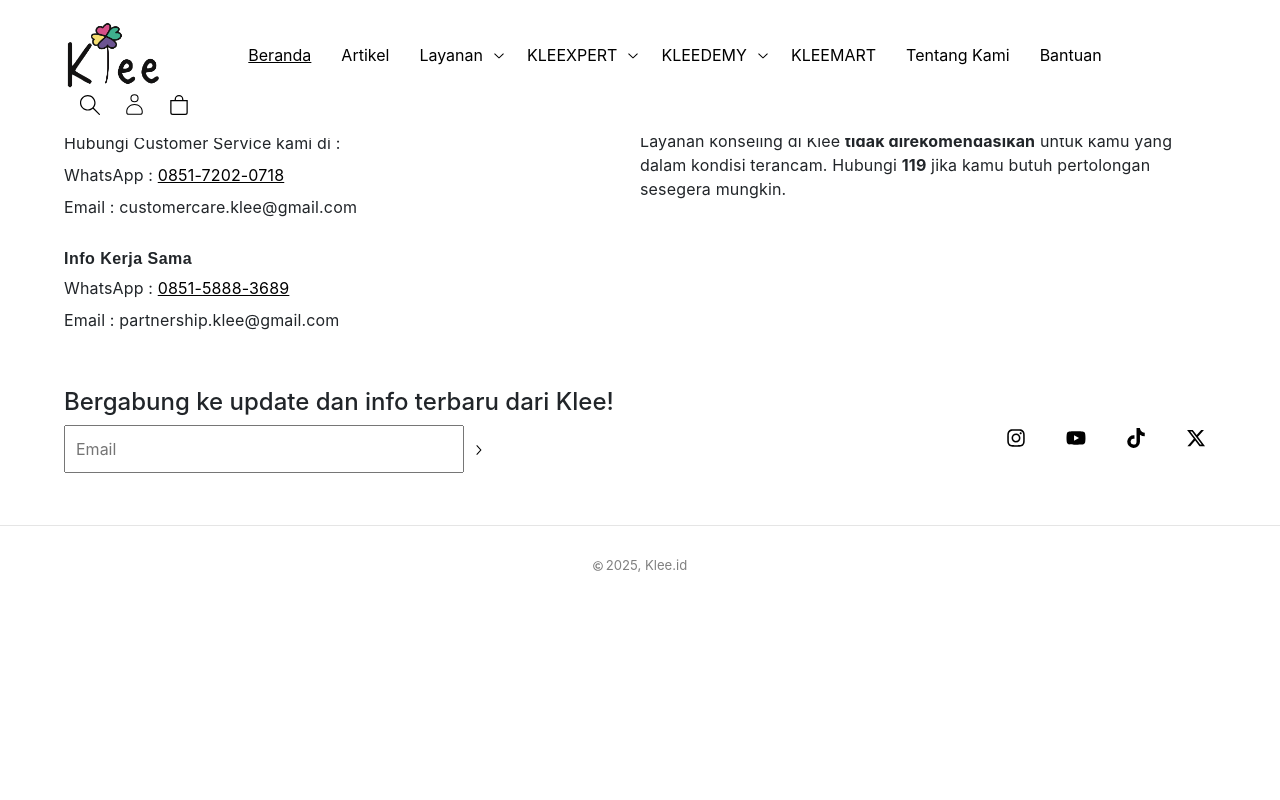
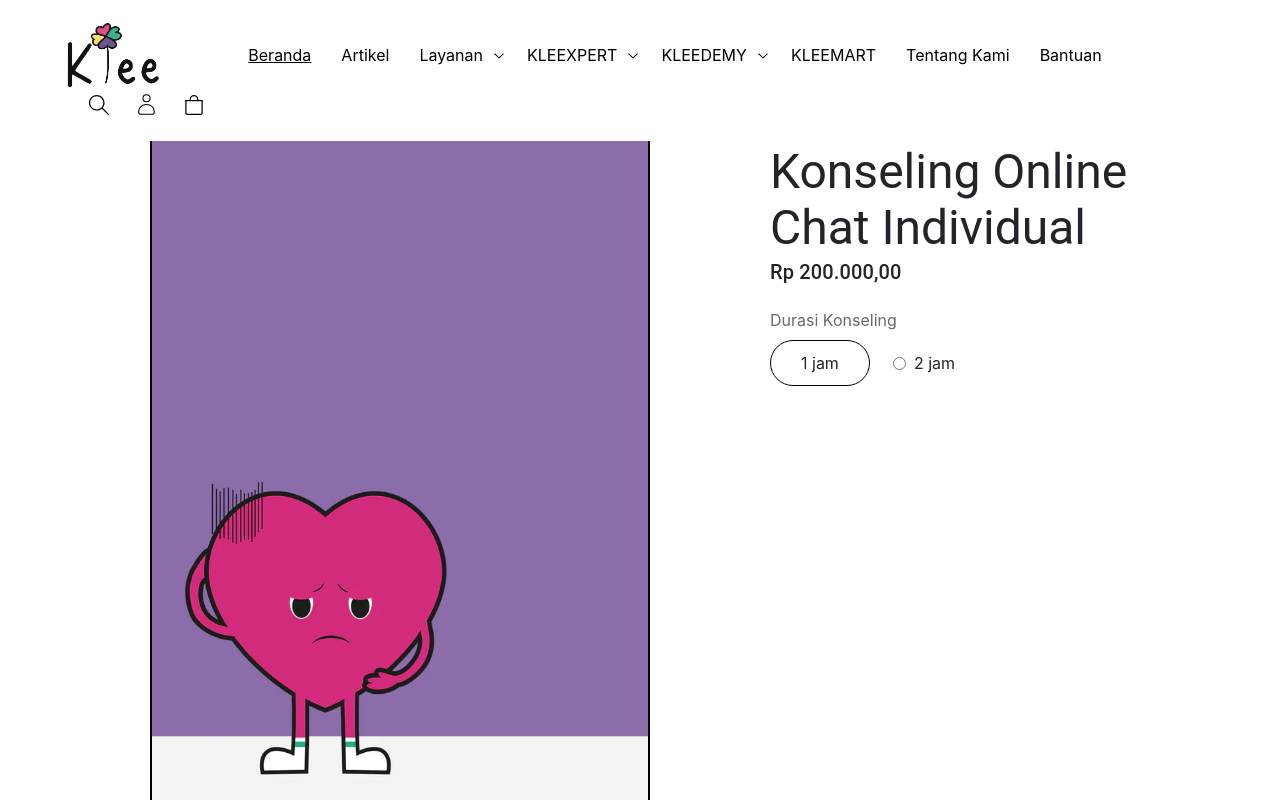
Before and after one commit to LouisWangg/Prends, a React (Create React App) app in the folder client/: page /detailPage in a window 1280 px wide. Shown: the top 800 px of the page. Built offline with nearby package versions, Linux system fonts and the light colour scheme.

Commit message:
Create Detail Page page and modify frontend css

```diff
--- a/client/src/App.js
+++ b/client/src/App.js
@@ -10,6 +10,7 @@ import Line from "./components/Line";
 import Login from "./pages/Login";
 import Register from "./pages/Register";
 import Home from "./pages/Home";
+import DetailPage from "./pages/DetailPage";
 import Article from "./pages/Article";
 import Store from "./pages/Store";
 import AboutUs from "./pages/AboutUs";
@@ -25,6 +26,7 @@ function App() {
             <Route path="/" element={<Home />} />
             <Route path="/login" element={<Login />} />
             <Route path="/register" element={<Register />} />
+            <Route path="/detailPage" element={<DetailPage />} />
             <Route path="/article" element={<Article />} />
             <Route path="/store" element={<Store />} />
             <Route path="/aboutUs" element={<AboutUs />} />
--- a/client/src/components/Footer.css
+++ b/client/src/components/Footer.css
@@ -3,18 +3,18 @@
   padding: 20px 5%;
 }
 
-.left,
-.right {
+.leftSection,
+.rightSection {
   flex: 1;
 }
 
-a {
+.footerLink {
   color: black;
   text-decoration: underline;
   text-decoration-thickness: 0.5px;
 }
 
-a:hover {
+.footerLink:hover {
   color: black;
   text-decoration-thickness: 2px;
 }
@@ -34,13 +34,24 @@ a:hover {
   cursor: pointer;
 }
 
-.rightIcon {
+.footerButton {
+  color: black;
+  text-decoration: underline;
+  text-decoration-thickness: 0.5px;
+}
+
+.footerButton:hover {
+  color: black;
+  text-decoration-thickness: 2px;
+}
+
+.footerIcon {
   width: 20px;
   height: 20px;
   margin-left: 30px;
 }
 
-.socialMedias .right a {
+.socialMedias .rightSection .footerButton {
   width: 50px;
   height: 50px;
   margin-right: 10px;
@@ -49,7 +60,7 @@ a:hover {
   transform-origin: right center; /* optional, default is center */
 }
 
-.socialMedias .right a:hover {
+.socialMedias .rightSection .footerButton:hover {
   transform: scale(1.2);
 }
 
--- a/client/src/components/Footer.js
+++ b/client/src/components/Footer.js
@@ -15,7 +15,7 @@ const Footer = () => {
   return (
     <Fragment>
       <div className="footerContainer">
-        <div className="left">
+        <div className="leftSection">
           <h4>Butuh Bantuan?</h4>
           <p style={{ marginTop: "20px", marginBottom: "8px" }}>
             Hubungi Customer Service kami di :{" "}
@@ -31,50 +31,38 @@ const Footer = () => {
                   "noopener, noreferrer"
                 );
               }}
+              className="footerLink"
             >
               0851-7202-0718
             </Link>
           </p>
-          <p>Email : customercare.klee@gmail.com</p>
+          <p>Email : customercare.prends@gmail.com</p>
+          <p>Info Kerjasama : prends.indonesia@gmail.com</p>
+        </div>
 
-          <h6 style={{ marginTop: "30px", marginBottom: "8px" }}>Info Kerja Sama</h6>
-          <p style={{ marginBottom: "8px" }}>
-            WhatsApp :{" "}
-            <Link
-              onClick={(event) => {
-                event.preventDefault();
-                window.open(
-                  "https://api.whatsapp.com/send/?phone=6285158883689&text&type=phone_number&app_absent=0",
-                  "_blank",
-                  "noopener, noreferrer"
-                );
-              }}
-            >
-              0851-5888-3689
-            </Link>
-          </p>
-          <p>Email : partnership.klee@gmail.com</p>
-        </div>
-        <div className="right">
+        <div className="rightSection">
           <h4>Perhatian :</h4>
           <p style={{ marginTop: "18px", marginBottom: "8px" }}>
-            Layanan konseling di Klee <b>tidak direkomendasikan</b> untuk kamu
+            Layanan konseling di prends <b>tidak direkomendasikan</b> untuk kamu
             yang dalam kondisi terancam. Hubungi <b>119</b> jika kamu butuh
             pertolongan sesegera mungkin.
           </p>
         </div>
       </div>
+
       <div style={{ marginBottom: "30px", padding: "20px 5%" }}>
-        <h4>Bergabung ke update dan info terbaru dari Klee!</h4>
+        <h4>Bergabung ke update dan info terbaru dari prends!</h4>
         <div className="socialMedias">
-          <div className="left">
-            <input placeholder="Email" style={{width: "400px"}} />
-            <button>
-              <RxChevronRight />
-            </button>
+          <div className="leftSection">
+            <div className="emailInputWrapper">
+              <input placeholder="Email" style={{ width: "400px" }} />
+              <button>
+                <RxChevronRight />
+              </button>
+            </div>
           </div>
           <div
-            className="right"
+            className="rightSection"
             style={{ display: "flex", justifyContent: "flex-end" }}
           >
             {/* <a
@@ -82,35 +70,39 @@ const Footer = () => {
               target="_blank"
               rel="noopener noreferrer"
             >
-              <FaFacebook className="rightIcon" />
+              <FaFacebook className="footerIcon" />
             </a> */}
             <a
               href="https://www.instagram.com/prends.id/"
               target="_blank"
               rel="noopener noreferrer"
+              className="footerButton"
             >
-              <FaInstagram className="rightIcon" />
+              <FaInstagram className="footerIcon" />
             </a>
             <a
               href="https://www.youtube.com/@prendsindonesia"
               target="_blank"
               rel="noopener noreferrer"
+              className="footerButton"
             >
-              <FaYoutube className="rightIcon" />
+              <FaYoutube className="footerIcon" />
             </a>
             <a
               href="https://www.tiktok.com/@prends.id"
               target="_blank"
               rel="noopener noreferrer"
+              className="footerButton"
             >
-              <FaTiktok className="rightIcon" />
+              <FaTiktok className="footerIcon" />
             </a>
             <a
               href="https://x.com/prendstwt"
               target="_blank"
               rel="noopener noreferrer"
+              className="footerButton"
             >
-              <FaXTwitter className="rightIcon" />
+              <FaXTwitter className="footerIcon" />
             </a>
           </div>
         </div>
@@ -127,7 +119,7 @@ const Footer = () => {
         <small>
           2025,{" "}
           <Link to="/" className="footerLinkText">
-            Klee.id
+            prends
           </Link>
         </small>
       </div>
--- a/client/src/components/Navbar.css
+++ b/client/src/components/Navbar.css
@@ -47,24 +47,39 @@ li a:hover {
   justify-self: end;
 }
 
-.navbarButtons .button {
+.navbarButton {
+  color: black;
   border: none;
   background-color: inherit;
-  margin-left: 10px;
+  margin-left: 25px;
+  cursor: pointer;
+  display: inline-flex;
+  align-items: center;
+  justify-content: center;
+  text-decoration: none;
+  padding: 0;
 }
 
-.button:active {
+.navbarButton:active {
   border: none;
 }
 
-.button:hover {
+.navbarButton:hover {
+  color: black;
   transform: scale(1.2);
   transition: transform 0.2s ease;
 }
 
-.icon {
+.navbarIcon {
   width: 20px;
   height: 20px;
+}
+
+.userIcon {
+  width: 25px;
+  height: 25px;
+  position: relative;
+  top: 2px;
 }
 
 .navbarMenuIcon {
--- a/client/src/components/Navbar.js
+++ b/client/src/components/Navbar.js
@@ -237,24 +237,15 @@ const Navbar = () => {
           </li>
         </ul>
         <div className="navbarButtons">
-          <button className="button" onClick={() => changePath("/login")}>
-            <SlMagnifier className="icon" />
+          <button className="navbarButton" onClick={() => changePath("/login")}>
+            <SlMagnifier className="navbarIcon" />
           </button>
-          <button className="button" onClick={() => changePath("/login")}>
-            <CiUser style={{ width: "25px", height: "25px" }} />
-          </button>
-          <button className="button" onClick={() => changePath("/login")}>
-            <BsBag className="icon" />
-          </button>
-          {/* <a className="navbarButton" href="/">
-            <SlMagnifier className="icon" />
-          </a>
-          <a className="navbarButton" href="/login">
-            <CiUser style={{ width: "25px", height: "25px" }} />
-          </a>
-          <a className="navbarButton" href="/login">
-            <BsBag className="icon" />
-          </a> */}
+          <Link className="navbarButton" to="/login">
+            <CiUser className="userIcon" />
+          </Link>
+          <Link className="navbarButton" to="/login">
+            <BsBag className="navbarIcon" />
+          </Link>
         </div>
       </div>
     </Fragment>
--- a/client/src/components/SingleCard.js
+++ b/client/src/components/SingleCard.js
@@ -1,4 +1,5 @@
 import React from "react";
+import { useNavigate } from "react-router-dom";
 import {
     Card,
     CardContent,
@@ -9,10 +10,9 @@ import "./SingleCard.css";
 import "./ArticleCard.css";
 
 const SingleCard = ({ type, data }) => {
-    let imageData;
-    let singleCardContent;
+    let imageData, singleCardContent;
     const singleCard = data;
-    // const singleCard = cards.find((singleCard) => singleCard.id === id);
+    const navigate = useNavigate();
 
     if (type.includes("Service")) {
         imageData = singleCard?.ServiceTypeImages?.[0]?.image || null;
@@ -34,13 +34,14 @@ const SingleCard = ({ type, data }) => {
     };
 
     const changePageHandle = () => {
-        if (type.includes("Counseling") || type.includes("Class")) {
-            // pindah page detail sesuai type
-        } else if (type.includes("Level")) {
+        navigate(`/detailPage`);
+        // if (type.includes("Counseling") || type.includes("Class")) {
+        //     // pindah page detail sesuai type
+        // } else if (type.includes("Level")) {
 
-        } else if (type.includes("Article")) {
+        // } else if (type.includes("Article")) {
 
-        }
+        // }
     };
 
     if (type.includes("Service") || type.includes("Class") || type.includes("Counselor")) {
--- /dev/null
+++ b/client/src/pages/DetailPage.css
@@ -0,0 +1,58 @@
+.detailPageWrapper {
+  display: flex;
+  justify-content: center;
+  margin: 120px 150px 0 150px; /* push below the fixed navbar */
+  min-height: calc(100vh - 80px); /* subtract navbar height */
+  box-sizing: border-box;
+}
+
+.detailPageImage {
+  flex: 3;
+  width: 1000px;
+  height: 1000px;
+  margin-right: 120px;
+}
+
+.detailPageImage img {
+  width: 500px;
+  height: 800px;
+  object-fit: cover;
+  border: 2px solid black;
+}
+
+.detailPageContent {
+  flex: 7;
+}
+
+.counselingDurationWrapper {
+  display: flex;
+  flex-direction: row;
+  margin-top: 20px;
+}
+
+.expertWrapper {
+  margin-top: 20px;
+}
+
+.quantityWrapper {
+  margin-top: 20px;
+}
+
+.detailPageLegend {
+  color: dimgray;
+  font-size: 16px;
+}
+
+.detailPageLabel {
+  cursor: pointer;
+  display: flex;
+  align-items: center;
+  border: 1px solid black;
+  border-radius: 100px;
+  margin-right: 15px;
+  padding: 10px 30px;
+}
+
+.detailPageRadio {
+    display: none;
+}
--- /dev/null
+++ b/client/src/pages/DetailPage.js
@@ -0,0 +1,71 @@
+import React, { Fragment, useState } from "react";
+import { Box, Typography } from "@mui/material";
+import "./DetailPage.css";
+import image from "../assets/Asset1.png";
+
+const DetailPage = () => {
+  const [duration, setDuration] = useState(1);
+  const [expertLevel, setExpertLevel] = useState("junior");
+  const [quantity, setQuantity] = useState(1);
+
+  const handleExpertLevelChange = (event) => {
+    setExpertLevel(event.target.value);
+  };
+
+  return (
+    <Fragment>
+      <div className="detailPageWrapper">
+        <div className="detailPageImage">
+          <img src={image} alt="Product" />
+        </div>
+        <div className="detailPageContent">
+          <Typography variant="body1">prends</Typography>
+          <Typography variant="h3">Konseling Online Chat Individual</Typography>
+          <Typography variant="h6">Rp 200.000,00</Typography>
+          <fieldset className="counselingDurationWrapper">
+            <legend className="detailPageLegend">Durasi Konseling</legend>
+            <Box component="label" className="detailPageLabel">
+              <input
+                type="radio"
+                name="expertLevel"
+                value="junior"
+                checked={expertLevel === "junior"}
+                onChange={handleExpertLevelChange}
+                style={{ marginRight: 8 }}
+                className="detailPageRadio"
+              />
+              1 jam
+            </Box>
+
+            <Box
+              component="label"
+              sx={{
+                display: "flex",
+                alignItems: "center",
+                cursor: "pointer",
+                mb: 1,
+                px: 1,
+                borderRadius: 1,
+                "&:hover": {
+                  backgroundColor: "rgba(0,0,0,0.04)",
+                },
+              }}
+            >
+              <input
+                type="radio"
+                name="expertLevel"
+                value="middle"
+                checked={expertLevel === "middle"}
+                onChange={handleExpertLevelChange}
+                style={{ marginRight: 8 }}
+              />
+              2 jam
+            </Box>
+          </fieldset>
+        </div>
+      </div>
+    </Fragment>
+  );
+};
+
+export default DetailPage;
--- a/client/src/pages/Home.js
+++ b/client/src/pages/Home.js
@@ -1,6 +1,4 @@
-import React, { Fragment, useEffect, useState, useRef } from "react";
-import { Button, Box, Typography } from "@mui/material";
-import { RxChevronUp, RxChevronDown } from "react-icons/rx";
+import React, { Fragment, useEffect, useState } from "react";
 import Line from "../components/Line";
 import Carousel from "../components/Carousel.js";
 import SingleCard from "../components/SingleCard.js";
```
